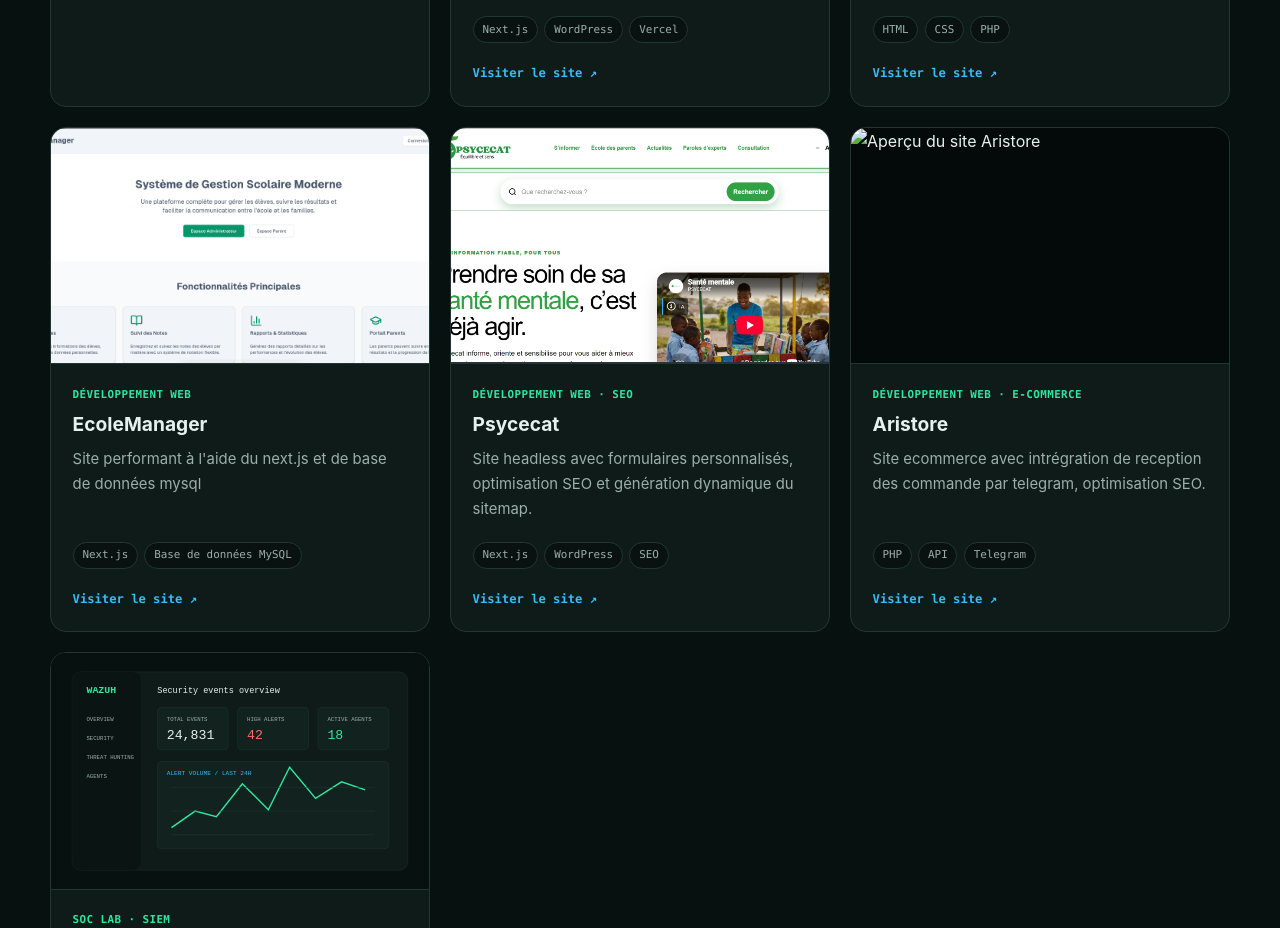
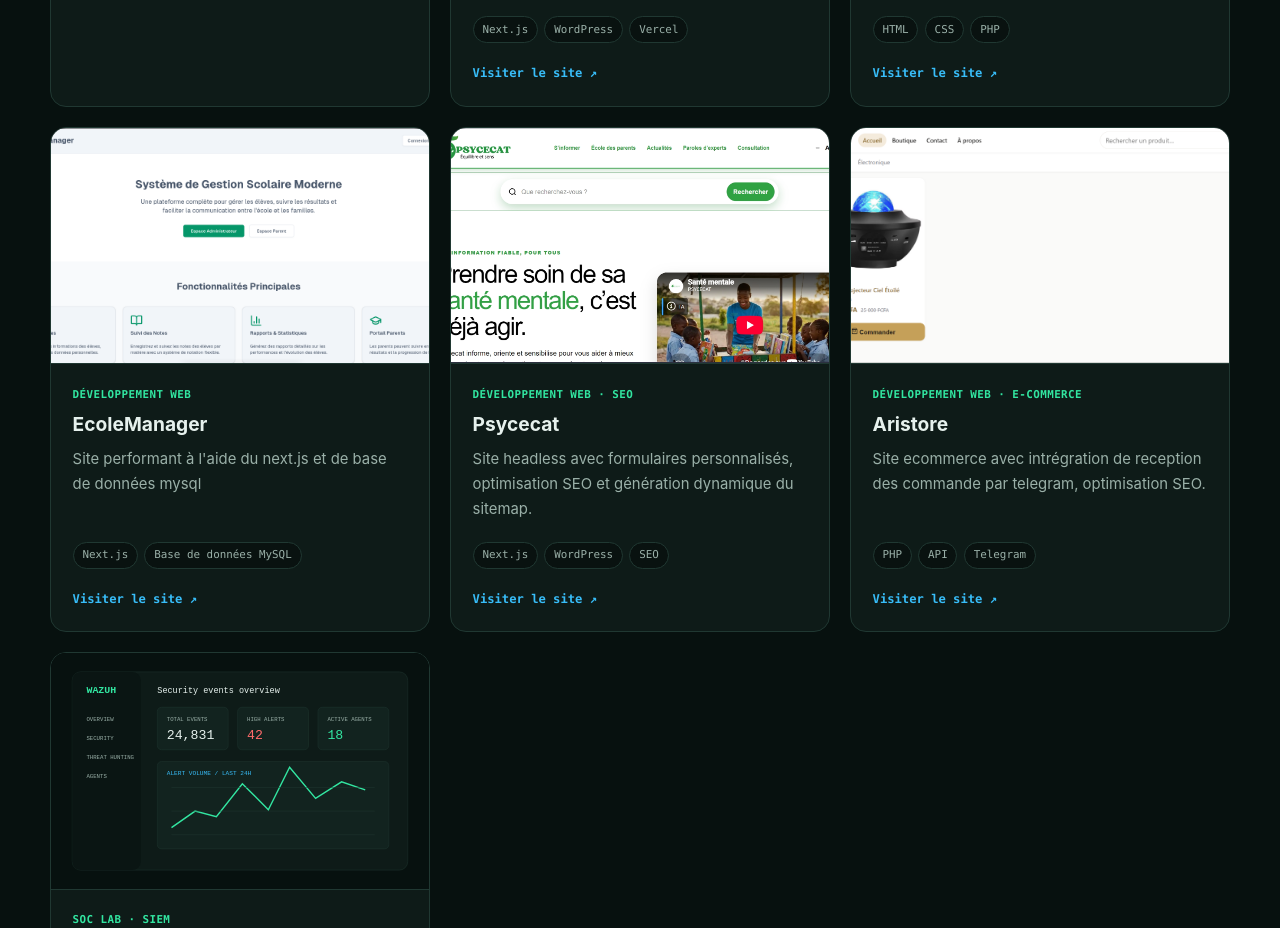
Before and after one commit to Houngue15/Houngue15.github.io, a plain HTML site: page index.html in a window 1280 px wide. Shown: the part 4780-5708 px from the top of the page. Drawn offline with Linux system fonts and the light colour scheme.

Commit message:
Update index.html

```diff
--- a/index.html
+++ b/index.html
@@ -567,7 +567,7 @@
                 aria-label="Voir le site Aristore"
               >
                 <img
-                  src="images/aristore.png"
+                  src="assets/images/projects/aristore.png"
                   alt="Aperçu du site Aristore"
                   width="800"
                   height="500"
```
